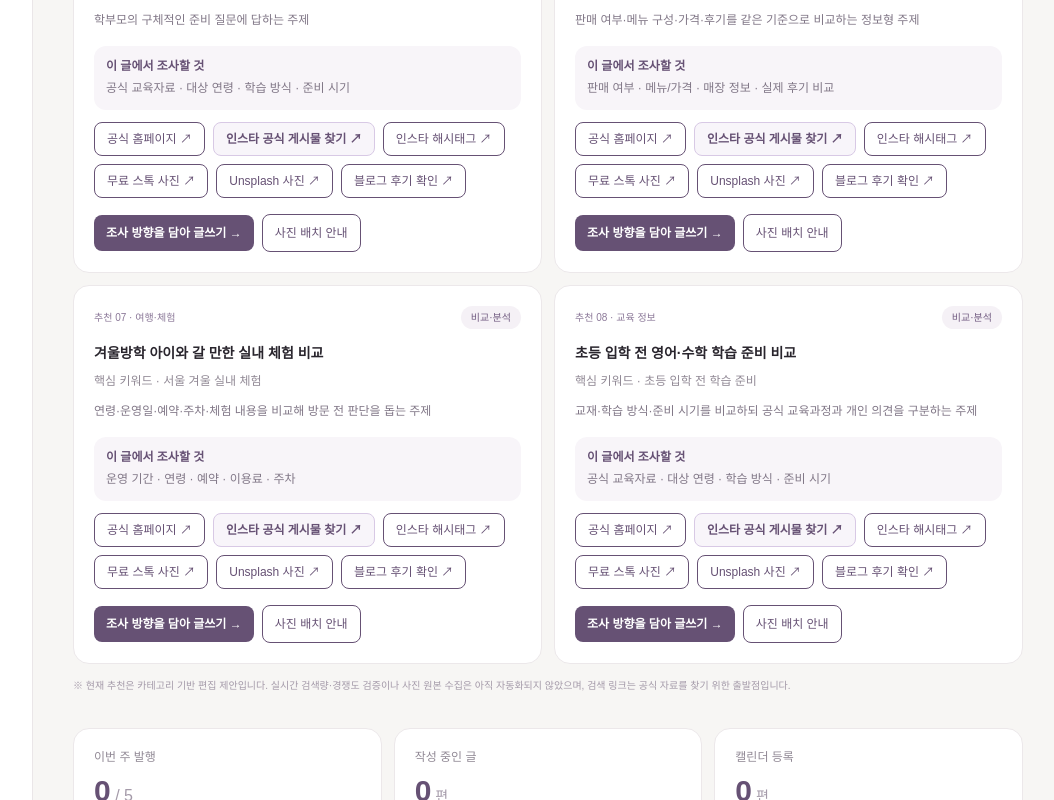
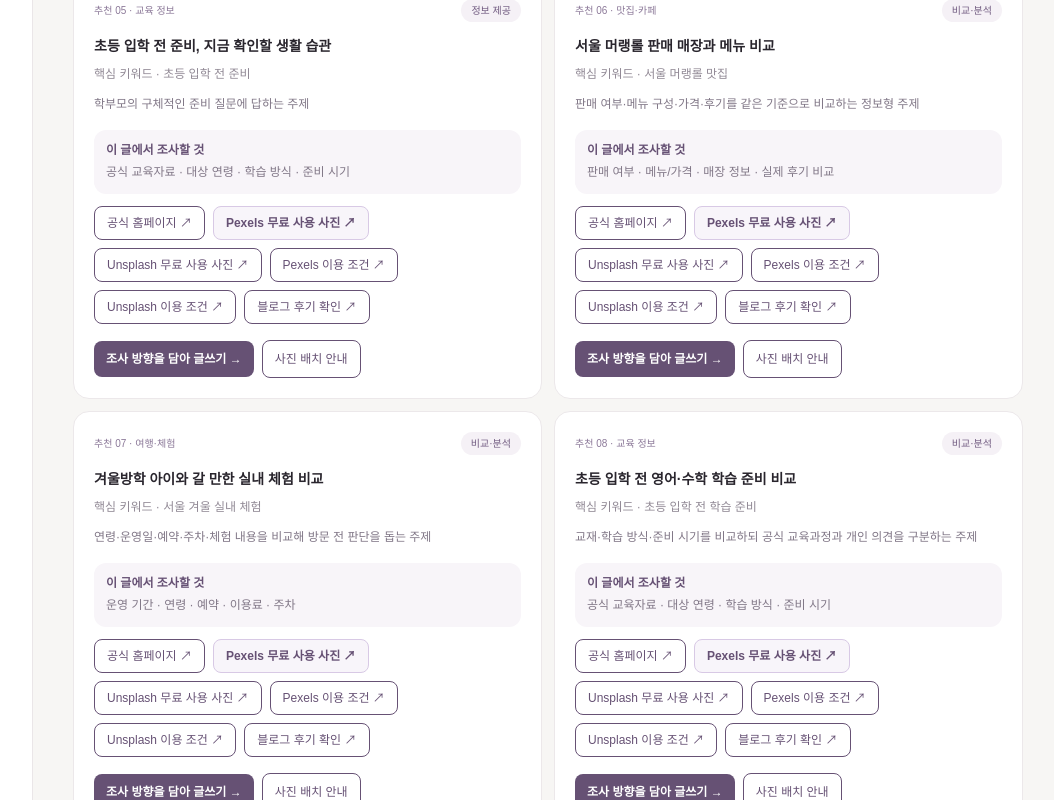
Before and after one commit to pickmom-lab/pickmom-lab, a Next.js app in the folder pickmom-web/: page / in a window 1280 px wide. Shown: the part 1340-2140 px from the top of the page, without its empty margins (217-1271 px from the left). Built offline with nearby package versions, Linux system fonts and the light colour scheme.

Commit message:
Exclude permission-required social photos from topic research

```diff
--- a/pickmom-web/src/app/page.tsx
+++ b/pickmom-web/src/app/page.tsx
@@ -302,19 +302,19 @@ export default function Home() {
                       <div className="mt-4 rounded-xl bg-[#F8F5F9] p-3"><p className="text-xs font-semibold text-[#665174]">이 글에서 조사할 것</p><p className="mt-1 text-xs leading-5 text-[#817787]">{idea.category === "맛집·카페" ? "판매 여부 · 메뉴/가격 · 매장 정보 · 실제 후기 비교" : idea.category === "여행·체험" ? "운영 기간 · 연령 · 예약 · 이용료 · 주차" : idea.category === "교육 정보" ? "공식 교육자료 · 대상 연령 · 학습 방식 · 준비 시기" : "공식 정보 · 가격/조건 · 비교 기준 · 장단점"}</p></div>
                       <div className="mt-3 flex flex-wrap gap-2">
                         <a href={`https://www.google.com/search?q=${search}`} target="_blank" rel="noreferrer" className="rounded-lg border px-3 py-2 text-xs text-[#665174]">공식 홈페이지 ↗</a>
-                        <a href={`https://www.google.com/search?q=${instagramSearch}`} target="_blank" rel="noreferrer" className="rounded-lg border border-[#D8C9E5] bg-[#F8F5FA] px-3 py-2 text-xs font-semibold text-[#665174]">인스타 공식 게시물 찾기 ↗</a>
-                        <a href={`https://www.instagram.com/explore/tags/${encodeURIComponent(idea.keyword.replace(/\\s+/g, ""))}/`} target="_blank" rel="noreferrer" className="rounded-lg border px-3 py-2 text-xs text-[#665174]">인스타 해시태그 ↗</a>
-                        <a href={`https://www.pexels.com/search/${photoSearch}/`} target="_blank" rel="noreferrer" className="rounded-lg border px-3 py-2 text-xs text-[#665174]">무료 스톡 사진 ↗</a>
-                        <a href={`https://unsplash.com/s/photos/${photoSearch}`} target="_blank" rel="noreferrer" className="rounded-lg border px-3 py-2 text-xs text-[#665174]">Unsplash 사진 ↗</a>
+                        <a href={`https://www.pexels.com/search/${photoSearch}/`} target="_blank" rel="noreferrer" className="rounded-lg border border-[#D8C9E5] bg-[#F8F5FA] px-3 py-2 text-xs font-semibold text-[#665174]">Pexels 무료 사용 사진 ↗</a>
+                        <a href={`https://unsplash.com/s/photos/${photoSearch}`} target="_blank" rel="noreferrer" className="rounded-lg border px-3 py-2 text-xs text-[#665174]">Unsplash 무료 사용 사진 ↗</a>
+                        <a href="https://www.pexels.com/license/" target="_blank" rel="noreferrer" className="rounded-lg border px-3 py-2 text-xs text-[#665174]">Pexels 이용 조건 ↗</a>
+                        <a href="https://unsplash.com/license" target="_blank" rel="noreferrer" className="rounded-lg border px-3 py-2 text-xs text-[#665174]">Unsplash 이용 조건 ↗</a>
                         <a href={`https://search.naver.com/search.naver?where=blog&query=${encodeURIComponent(idea.keyword)}`} target="_blank" rel="noreferrer" className="rounded-lg border px-3 py-2 text-xs text-[#665174]">블로그 후기 확인 ↗</a>
                       </div>
                       <button onClick={() => startWriting(idea.title, idea.keyword, idea.category, idea.purpose, researchBrief)} className="mt-4 rounded-lg bg-[#665174] px-3 py-2.5 text-xs font-semibold text-white">조사 방향을 담아 글쓰기 →</button>
                       <button onClick={() => setSelectedIdea((old) => old === idea.keyword ? null : idea.keyword)} className="ml-2 mt-4 rounded-lg border px-3 py-2.5 text-xs text-[#665174]">{selectedIdea === idea.keyword ? "사진 배치 안내 닫기" : "사진 배치 안내"}</button>
-                      {selectedIdea === idea.keyword && <div className="mt-3 rounded-xl border border-[#ECE8EA] p-3 text-xs leading-6 text-[#817787]"><b>권장 사진 순서</b><ol className="ml-4 list-decimal"><li>제목 아래: 주제를 대표하는 공식 사진</li><li>첫 번째 정보 문단 아래: 장소·제품의 전체 모습</li><li>세부 비교 문단 아래: 메뉴·시설·제품 디테일</li><li>비교 요약 아래: 차이를 보여주는 보충 사진</li></ol><p className="mt-2">각 사진은 원본 게시물 링크와 사용 허락 여부를 확인한 뒤 삽입하세요.</p></div>}
+                      {selectedIdea === idea.keyword && <div className="mt-3 rounded-xl border border-[#ECE8EA] p-3 text-xs leading-6 text-[#817787]"><b>권장 사진 순서</b><ol className="ml-4 list-decimal"><li>제목 아래: 주제를 대표하는 공식 사진</li><li>첫 번째 정보 문단 아래: 장소·제품의 전체 모습</li><li>세부 비교 문단 아래: 메뉴·시설·제품 디테일</li><li>비교 요약 아래: 차이를 보여주는 보충 사진</li></ol><p className="mt-2">Pexels·Unsplash에서 무료 사용 라이선스가 적용되는 사진을 우선 사용하고, 사진별 제한·상표·인물 초상권 등 별도 권리가 있는지 확인하세요. 별도 허락이 필요한 공식 SNS 사진은 사용 대상에서 제외합니다.</p></div>}
                     </article>;
                   })}
                 </div>}
-                <p className="mt-3 text-[10px] leading-5 text-[#A49AA9]">※ 현재 추천은 카테고리 기반 편집 제안입니다. 실시간 검색량·경쟁도 검증이나 사진 원본 수집은 아직 자동화되지 않았으며, 검색 링크는 공식 자료를 찾기 위한 출발점입니다.</p>
+                <p className="mt-3 text-[10px] leading-5 text-[#A49AA9]">※ 현재 추천은 카테고리 기반 편집 제안입니다. 실시간 검색량·경쟁도 검증이나 사진 원본 수집과 라이선스 자동 판별은 아직 자동화되지 않았으며, Pexels·Unsplash의 무료 사용 사진 검색 경로를 제공합니다. 각 사진의 이용 조건은 원본 페이지에서 확인해야 합니다.</p>
               </section>
 
               <section className="mb-7 grid grid-cols-1 gap-3 sm:grid-cols-3">
```
